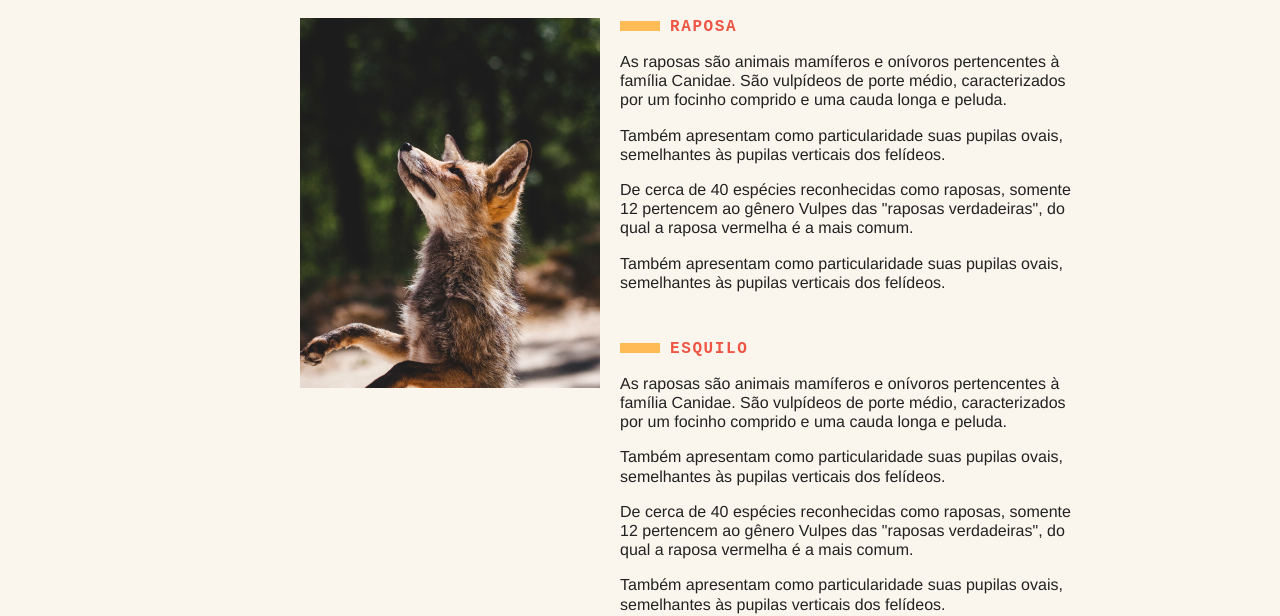
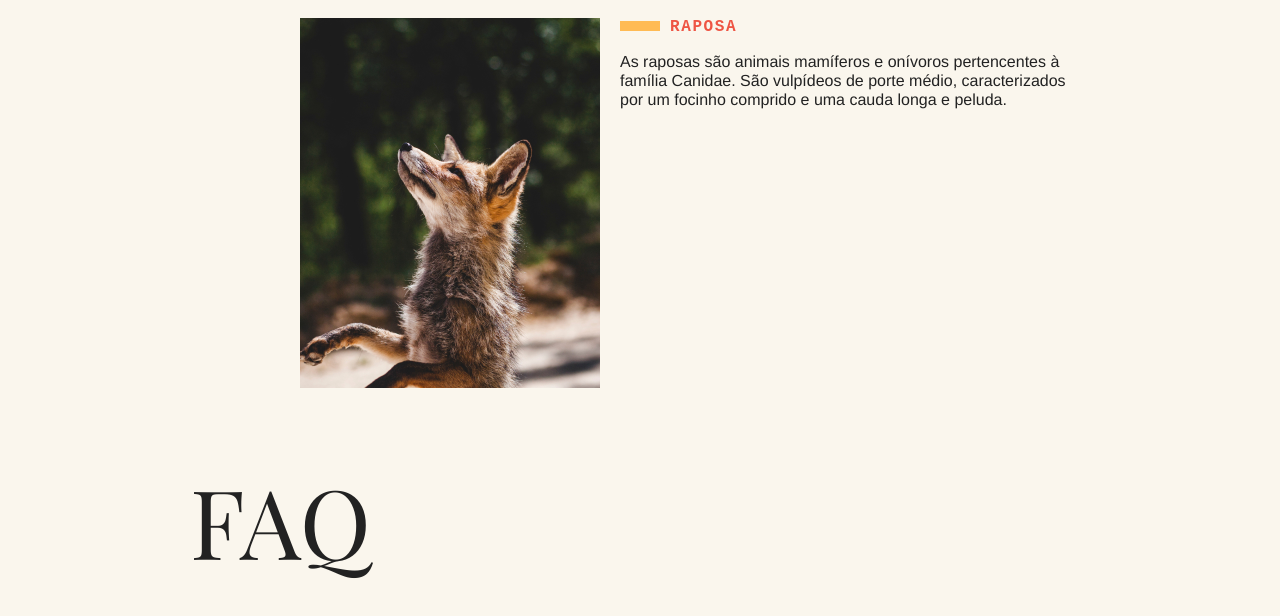
Before and after one commit to AelcioJozias/javascript-origamid-course, a plain HTML site: page animais-fantasticos-project/index.html in a window 1280 px wide. Shown: the part 340-956 px from the top of the page. Drawn offline with Linux system fonts and the light colour scheme.

Commit message:
exemplo de Navegação por tabs com animação

```diff
--- a/animais-fantasticos-project/css/style.css
+++ b/animais-fantasticos-project/css/style.css
@@ -1,7 +1,34 @@
 body, h1, h2, ul, li, p, dd, dt, dl {
-  margin: 0px;
-  padding: 0px;
+  margin: 0;
+  padding: 0;
 }
+
+/* CSS de  navegação por tab */
+.js .js-tabcontent section {
+  display: none;
+}
+
+.ativo {
+  display: block !important;
+  animation: mostrar .5s forwards;
+}
+
+
+@keyframes mostrar {
+  from {
+    opacity: 0;
+    transform: translate3d(-30px, 0, 0);
+  }
+  to {
+    opacity: 1;
+    transform: translate3d(0, 0, 0);
+  }
+}
+
+
+/* FIM */
+
+
 
 img {
   display: block;
@@ -179,6 +206,31 @@ body {
   font-weight: bold;
 }
 
+.bigFont {
+  font-size: 150%;
+}
+
+/* Estilos da barra de rolagem */
+::-webkit-scrollbar {
+  width: 10px; /* Largura da barra de rolagem */
+}
+
+/* Cor de fundo da barra de rolagem */
+::-webkit-scrollbar-track {
+  background-color: #f1f1f1; /* Cor de fundo */
+}
+
+/* Cor do indicador (thumb) da barra de rolagem */
+::-webkit-scrollbar-thumb {
+  background-color: #ff8800; /* Cor da barra de rolagem */
+  border-radius: 5px; /* Borda arredondada */
+}
+
+/* Hover na barra de rolagem */
+::-webkit-scrollbar-thumb:hover {
+  background-color: #ff8800; /* Cor ao passar o mouse */
+}
+
 @media (max-width: 700px) {
   body {
     grid-template-columns: 1fr;
@@ -206,30 +258,3 @@ body {
     margin-bottom: 0px;
   }
 }
-
-
-/* Estilos da barra de rolagem */
-::-webkit-scrollbar {
-    width: 10px; /* Largura da barra de rolagem */
-}
-
-/* Cor de fundo da barra de rolagem */
-::-webkit-scrollbar-track {
-    background-color: #f1f1f1; /* Cor de fundo */
-}
-
-/* Cor do indicador (thumb) da barra de rolagem */
-::-webkit-scrollbar-thumb {
-    background-color: #ff8800; /* Cor da barra de rolagem */
-    border-radius: 5px; /* Borda arredondada */
-}
-
-/* Hover na barra de rolagem */
-::-webkit-scrollbar-thumb:hover {
-    background-color: #ff8800; /* Cor ao passar o mouse */
-}
-
-
-.bigFont {
-  font-size: 150%;
-}
--- a/animais-fantasticos-project/index.html
+++ b/animais-fantasticos-project/index.html
@@ -17,7 +17,7 @@
       <li><a href="https://www.origamid.com/">Dev →</a></li>
     </ul>
   </nav>
-  <section class="grid-section animais" id="animais">
+  <section class="grid-section animais js-tabmenu" id="animais">
     <h1 class="titulo">Animais Fantásticos</h1>
     <ul class="animais-lista">
       <li>
@@ -39,24 +39,17 @@
         <img src="img/imagem6.jpg">
       </li>
     </ul>
-    <div class="animais-descricao">
-      <section>
+    <div class="animais-descricao js-tabcontent">
+      <section class="ativo">
         <h2>Raposa</h2>
         <p>As raposas são animais mamíferos e onívoros pertencentes à família Canidae. São vulpídeos de porte médio, caracterizados
           por um focinho comprido e uma cauda longa e peluda.</p>
-        <p>Também apresentam como particularidade suas pupilas ovais, semelhantes às pupilas verticais dos felídeos.</p>
-        <p>De cerca de 40 espécies reconhecidas como raposas, somente 12 pertencem ao gênero Vulpes das "raposas verdadeiras", do
-          qual a raposa vermelha é a mais comum.</p>
-        <p>Também apresentam como particularidade suas pupilas ovais, semelhantes às pupilas verticais dos felídeos.</p>
       </section>
 
       <section>
         <h2>Esquilo</h2>
         <p>As raposas são animais mamíferos e onívoros pertencentes à família Canidae. São vulpídeos de porte médio, caracterizados
           por um focinho comprido e uma cauda longa e peluda.</p>
-        <p>Também apresentam como particularidade suas pupilas ovais, semelhantes às pupilas verticais dos felídeos.</p>
-        <p>De cerca de 40 espécies reconhecidas como raposas, somente 12 pertencem ao gênero Vulpes das "raposas verdadeiras", do
-          qual a raposa vermelha é a mais comum.</p>
         <p>Também apresentam como particularidade suas pupilas ovais, semelhantes às pupilas verticais dos felídeos.</p>
       </section>
       <section>
@@ -76,6 +69,7 @@
         <p>De cerca de 40 espécies reconhecidas como raposas, somente 12 pertencem ao gênero Vulpes das "raposas verdadeiras", do
           qual a raposa vermelha é a mais comum.</p>
         <p>Também apresentam como particularidade suas pupilas ovais, semelhantes às pupilas verticais dos felídeos.</p>
+        <p>Também apresentam como particularidade suas pupilas ovais, semelhantes às pupilas verticais dos felídeos.</p>
       </section>
       <section>
         <h2>Macaco</h2>
@@ -85,6 +79,8 @@
         <p>De cerca de 40 espécies reconhecidas como raposas, somente 12 pertencem ao gênero Vulpes das "raposas verdadeiras", do
           qual a raposa vermelha é a mais comum.</p>
         <p>Também apresentam como particularidade suas pupilas ovais, semelhantes às pupilas verticais dos felídeos.</p>
+        <p>Também apresentam como particularidade suas pupilas ovais, semelhantes às pupilas verticais dos felídeos.</p>
+        <p>Também apresentam como particularidade suas pupilas ovais, semelhantes às pupilas verticais dos felídeos.</p>
       </section>
       <section>
         <h2>Leão</h2>
@@ -93,6 +89,10 @@
         <p>Também apresentam como particularidade suas pupilas ovais, semelhantes às pupilas verticais dos felídeos.</p>
         <p>De cerca de 40 espécies reconhecidas como raposas, somente 12 pertencem ao gênero Vulpes das "raposas verdadeiras", do
           qual a raposa vermelha é a mais comum.</p>
+        <p>Também apresentam como particularidade suas pupilas ovais, semelhantes às pupilas verticais dos felídeos.</p>
+        <p>Também apresentam como particularidade suas pupilas ovais, semelhantes às pupilas verticais dos felídeos.</p>
+        <p>Também apresentam como particularidade suas pupilas ovais, semelhantes às pupilas verticais dos felídeos.</p>
+        <p>Também apresentam como particularidade suas pupilas ovais, semelhantes às pupilas verticais dos felídeos.</p>
         <p>Também apresentam como particularidade suas pupilas ovais, semelhantes às pupilas verticais dos felídeos.</p>
       </section>
     </div>
@@ -130,11 +130,5 @@
   </footer>
 
   <script src="script.js"></script>
-
-<!--  <script src="exercicios-selecao-de-elementos/script.js"></script>-->
-<!--  <script src="exercicios-classes-e-atributos/script.js"></script>-->
-<!--  <script src="exercicios/dimensoes-e-distancias/script.js" ></script>-->
-<!--  <script src="exercicios/eventos/script.js" ></script>-->
-  <script src="exercicios/transversing-e-manipulacao/script.js" ></script>
 </body>
 </html>
--- a/animais-fantasticos-project/script.js
+++ b/animais-fantasticos-project/script.js
@@ -0,0 +1,23 @@
+function iniciarNavegacaoPorFoto() {
+    /* esse 'js' estamos usando ele como um root, aplicando
+    * todo o resto do código apenas se a class 'js' existir no elemento 'html', o que significa que o js
+    * da página está ativo
+    *  */
+    document.documentElement.classList.add('js')
+
+    const tabMenu = document.querySelectorAll('.js section.js-tabmenu li')
+    const tabContent = document.querySelectorAll('.js .js-tabcontent section')
+
+    function mostrarConteudo(index) {
+        tabContent.forEach(e => e.classList.remove('ativo'))
+        tabContent[index].classList.add('ativo')
+    }
+
+    tabMenu.forEach((elemement, index) => {
+        elemement.addEventListener('click', e => {
+            mostrarConteudo(index)
+        })
+    })
+}
+
+iniciarNavegacaoPorFoto();
```
